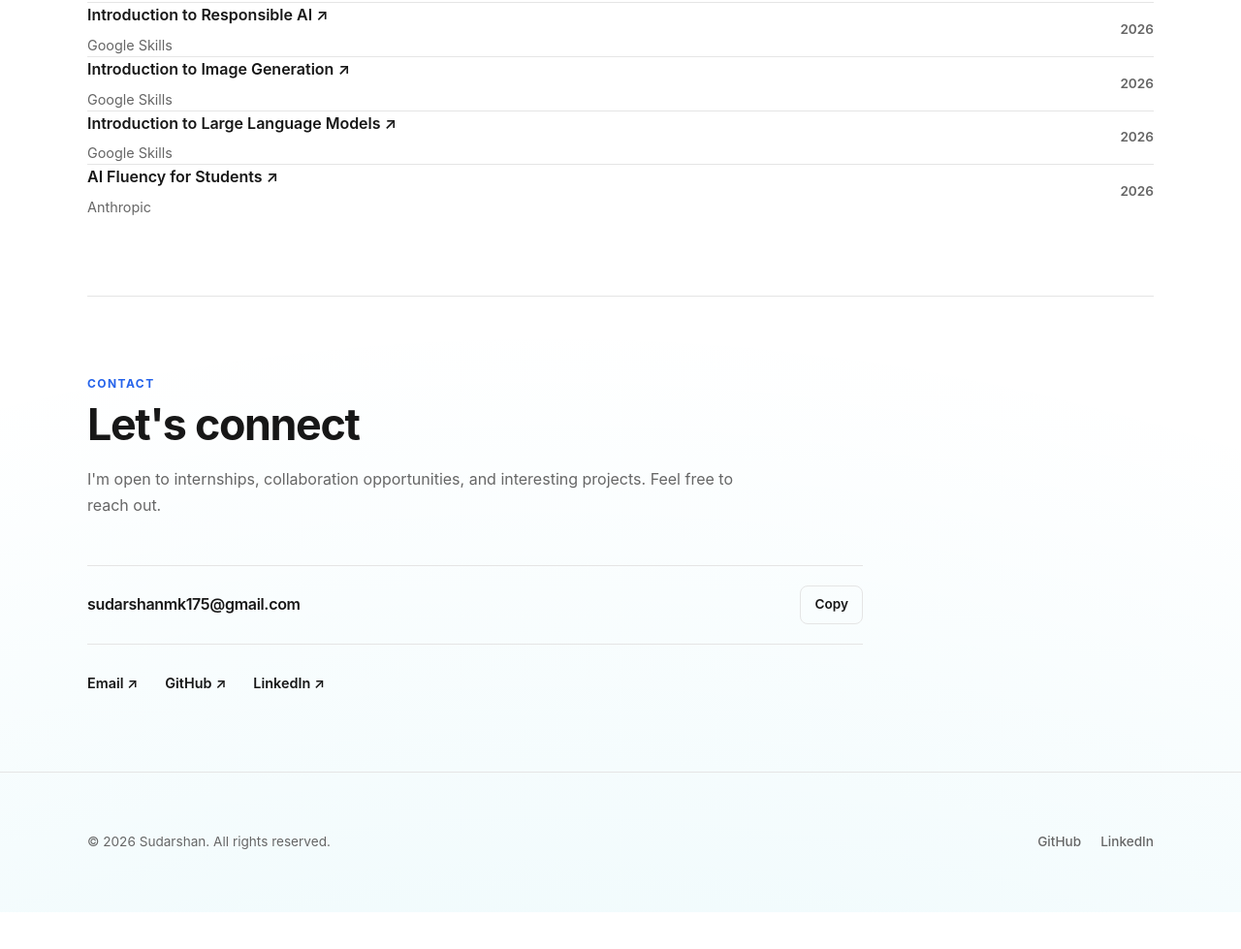
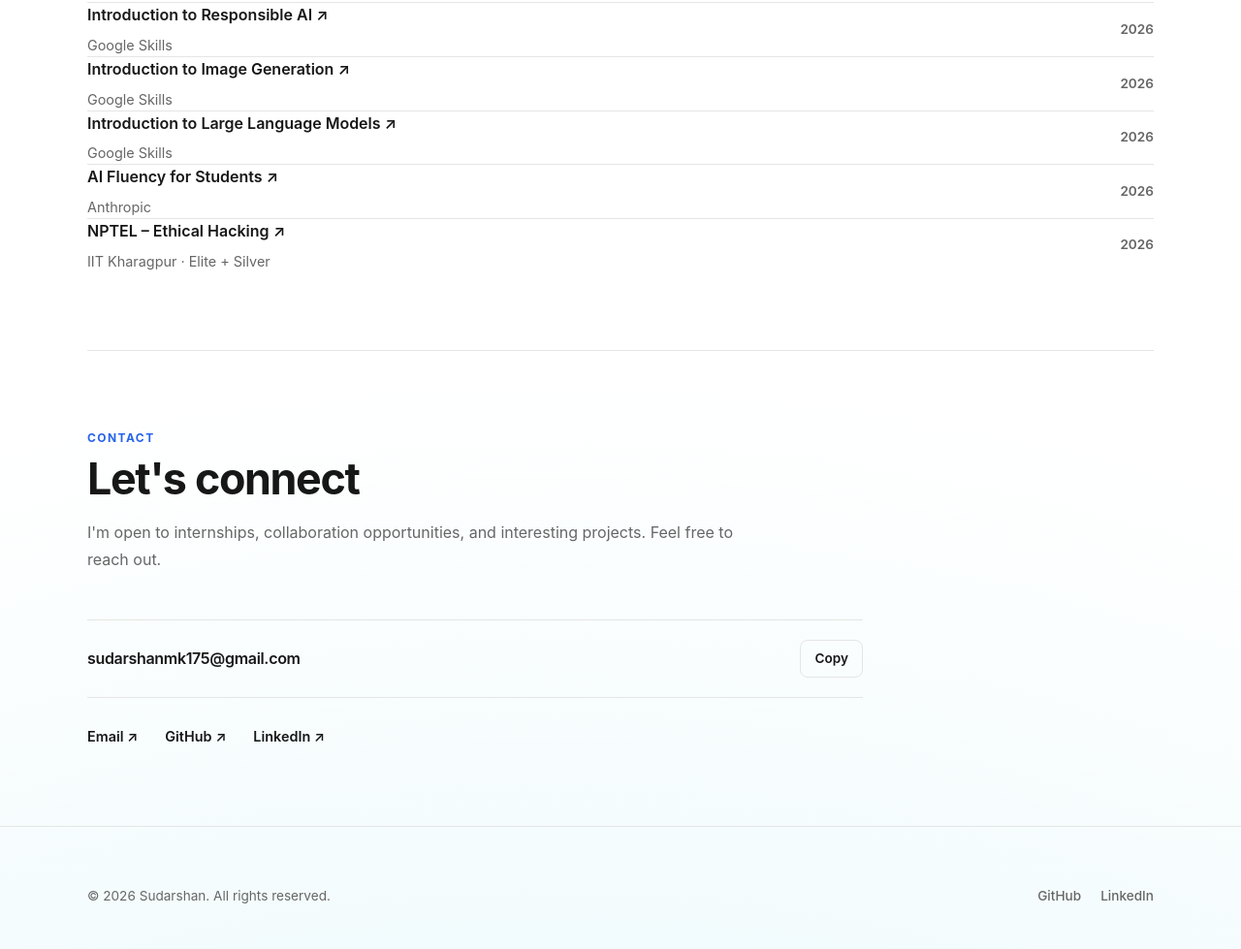
Before and after one commit to sudarshanmk175/portfolio, a plain HTML site: page index.html in a window 1280 px wide. Shown: the part 4677-5656 px from the top of the page at 97% size. Before the commit the page ends 5618 px from the top, so only its background shows below. Drawn offline with Linux system fonts and the light colour scheme.

Commit message:
added nptel certification

```diff
--- a/index.html
+++ b/index.html
@@ -487,7 +487,19 @@
       </div>
       <span class="certification-year">2026</span>
     </article>
-
+<article class="certification-item">
+    <div>
+        <h3>
+            <a href="https://beta.nptel.ac.in/verify/NOC-SS0F-NFZW-EY0C4"
+               target="_blank"
+               rel="noopener noreferrer">
+                NPTEL – Ethical Hacking ↗
+            </a>
+        </h3>
+        <p>IIT Kharagpur · Elite + Silver</p>
+    </div>
+    <span class="certification-year">2026</span>
+</article>
   </div>
 </section>
         <section id="contact" class="contact section">
```
